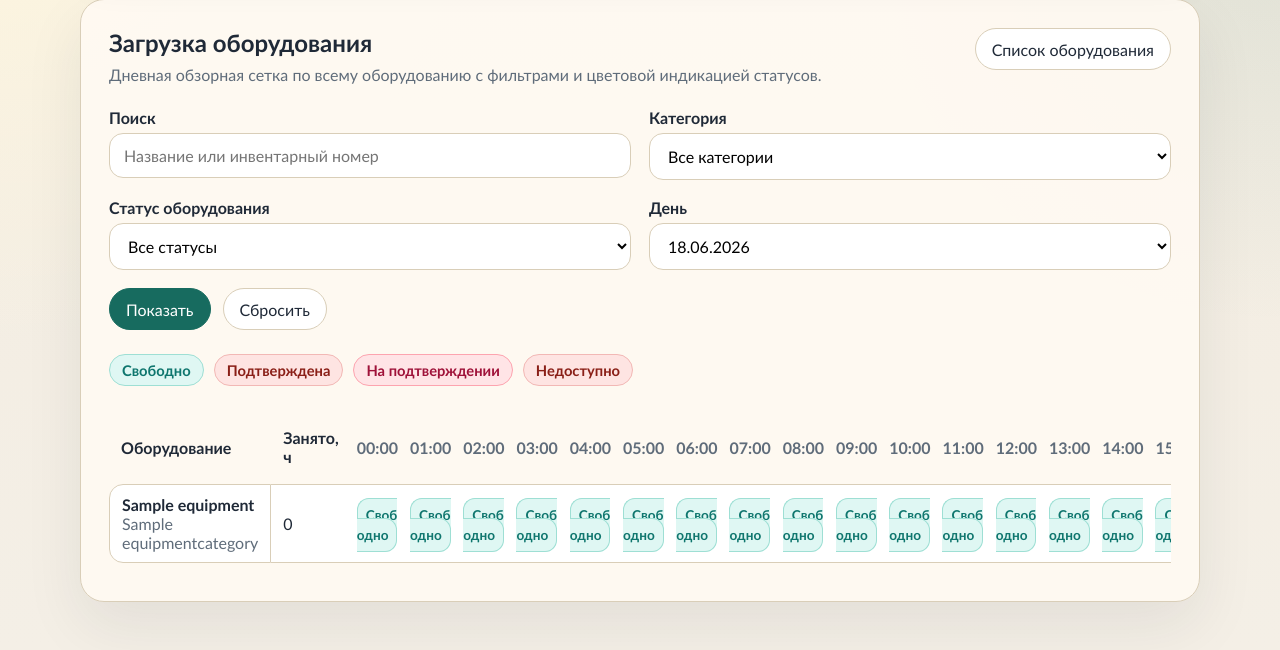
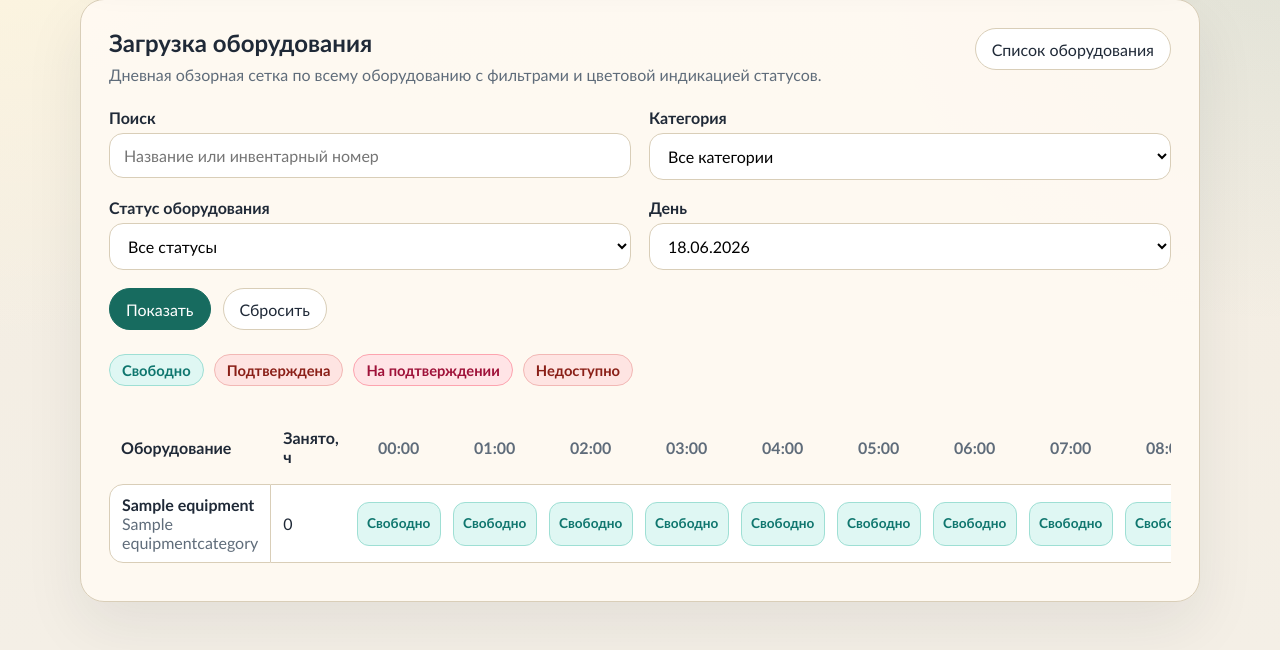
Before and after one commit to MishOchEK-1/MSproject, a Django app: page /equipment/schedule/ in a window 1280 px wide. Shown: the part 169-819 px from the top of the page. Run offline with Django 5.2, Linux system fonts and the light colour scheme; a user stored in the database is signed in; tables that the repository leaves empty hold one stand-in row (values such as "Sample post"); data that the repository does not hold is empty.

Commit message:
Fix schedule and reservation calendar layout

```diff
--- a/templates/base.html
+++ b/templates/base.html
@@ -329,6 +329,10 @@
         }
 
         .schedule-slot {
+            display: flex;
+            align-items: center;
+            justify-content: center;
+            width: 100%;
             min-width: 84px;
             min-height: 44px;
             padding: 8px;
@@ -339,6 +343,10 @@
             line-height: 1.2;
             border: 1px solid transparent;
             overflow-wrap: anywhere;
+        }
+
+        .schedule-slot span {
+            display: block;
         }
 
         .schedule-slot--free {
@@ -519,8 +527,14 @@
 
         .reservation-calendar__board {
             display: grid;
-            grid-template-columns: repeat(7, minmax(0, 1fr));
+            grid-template-columns: repeat(7, minmax(180px, 1fr));
             gap: 14px;
+            min-width: 1344px;
+        }
+
+        .reservation-calendar__board-wrap {
+            overflow-x: auto;
+            padding-bottom: 4px;
         }
 
         .reservation-calendar__day {
@@ -657,6 +671,7 @@
 
             .reservation-calendar__board {
                 grid-template-columns: 1fr;
+                min-width: 0;
             }
 
             .reservation-calendar__day {
--- a/templates/equipment/equipment_schedule.html
+++ b/templates/equipment/equipment_schedule.html
@@ -57,13 +57,13 @@
     </div>
 
     <div style="overflow-x:auto; margin-top:24px;">
-        <table style="width:100%; border-collapse:separate; border-spacing:0 10px; min-width:1200px;">
+        <table style="width:100%; border-collapse:separate; border-spacing:0 10px; min-width:2250px;">
             <thead>
                 <tr>
                     <th style="text-align:left; padding:8px 12px;">Оборудование</th>
                     <th style="text-align:left; padding:8px 12px;">Занято, ч</th>
                     {% for hour in hour_labels %}
-                        <th style="text-align:center; padding:8px 6px; color:var(--muted);">{{ hour }}</th>
+                        <th style="text-align:center; padding:8px 6px; color:var(--muted); min-width:88px;">{{ hour }}</th>
                     {% endfor %}
                 </tr>
             </thead>
@@ -76,7 +76,7 @@
                         </td>
                         <td style="padding:10px 12px; background:#fff; border-top:1px solid var(--border); border-bottom:1px solid var(--border);">{{ row.busy_hours }}</td>
                         {% for slot in row.slots %}
-                            <td style="padding:6px; background:#fff; border-top:1px solid var(--border); border-bottom:1px solid var(--border);">
+                            <td style="padding:6px; min-width:88px; background:#fff; border-top:1px solid var(--border); border-bottom:1px solid var(--border);">
                                 {% if slot.booking_url %}
                                     <a href="{{ slot.booking_url }}" class="schedule-slot schedule-slot--{{ slot.type }}" title="Начать бронирование: {{ slot.label }}{% if slot.detail %} · {{ slot.detail }}{% endif %}">
                                         <span>{{ slot.label|truncatechars:10 }}</span>
--- a/templates/reservations/reservation_list.html
+++ b/templates/reservations/reservation_list.html
@@ -43,6 +43,7 @@
             </div>
         </div>
 
+        <div class="reservation-calendar__board-wrap">
             <div class="reservation-calendar__board">
                 {% for day in week_days %}
                     <article class="reservation-calendar__day {% if day.is_today %}reservation-calendar__day--today{% endif %}">
@@ -86,6 +87,7 @@
                 {% endfor %}
             </div>
         </div>
+    </div>
 
     <h2 style="margin-top:32px;">История</h2>
     <div class="reservation-history">
```
Also changed, not shown: equipment/tests.py (+8 -0 lines), reservations/tests.py (+8 -0 lines). Lines whose indentation alone changed are shown as unchanged.
